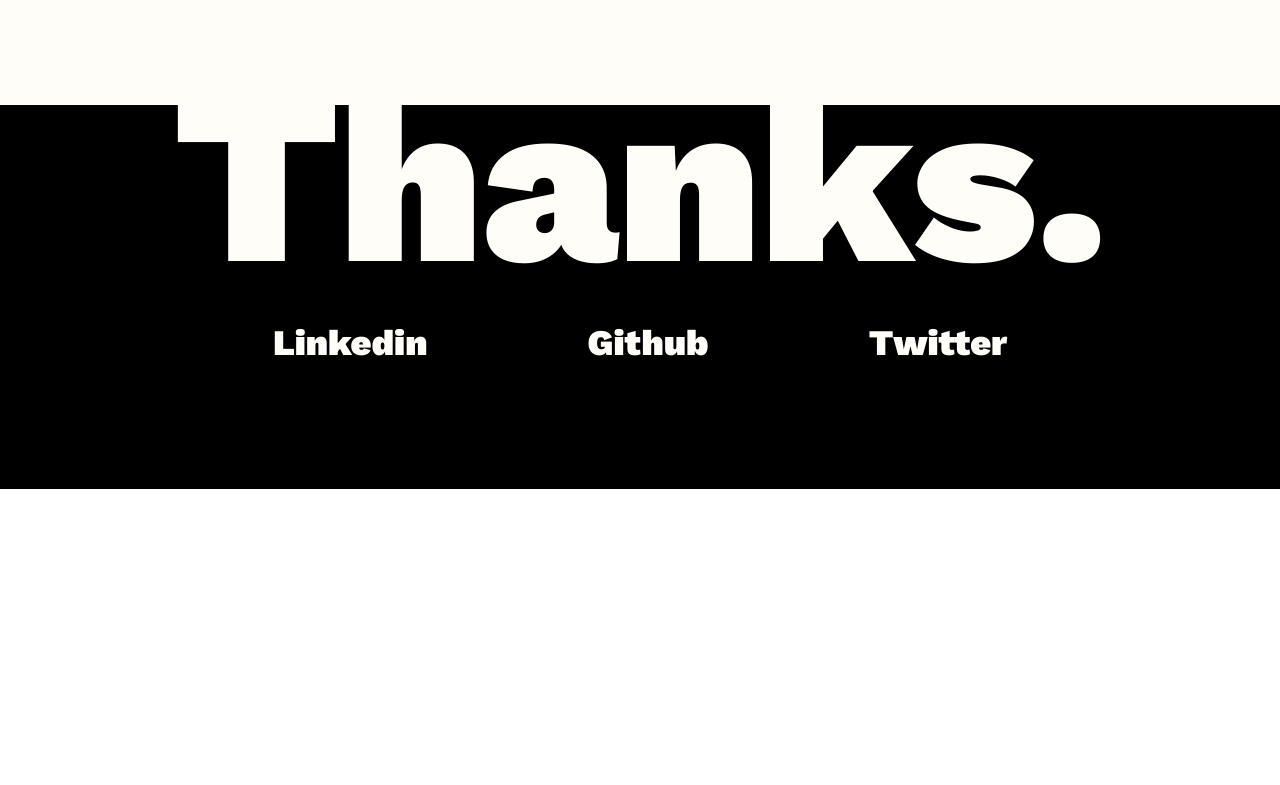
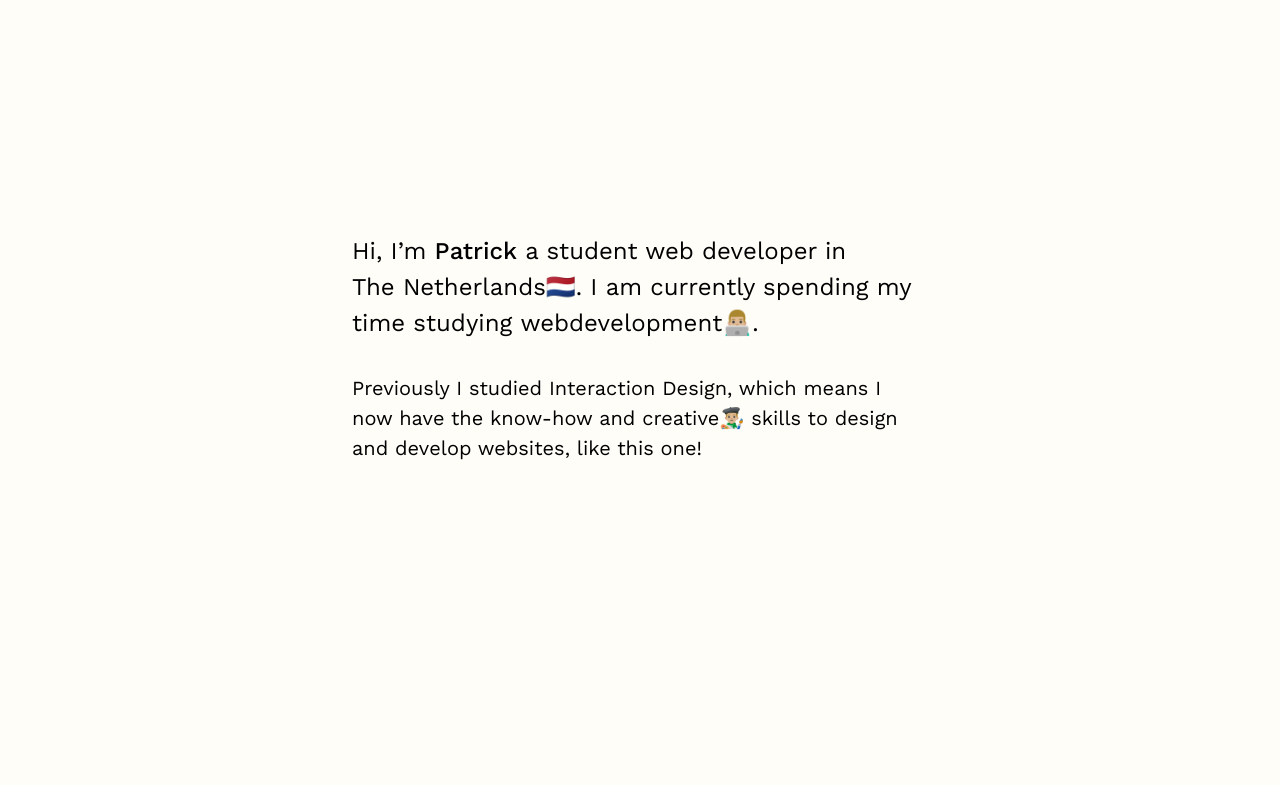
Before and after one commit to Patrickroelofs/Patrickroelofs.com, a React (Create React App) app in the folder client/: page / in a window 1280 px wide. Shown: the part 695-1480 px from the top of the page. Before the commit the page ends 1184 px from the top, so only its background shows below. Built offline with nearby package versions, Linux system fonts and the light colour scheme; what @tailwindcss/typography would draw is missing.

Commit message:
Update file structure, re-add description.

```diff
--- a/client/src/app/views/home/Home.jsx
+++ b/client/src/app/views/home/Home.jsx
@@ -1,6 +1,7 @@
+/* eslint-disable max-len */
 import React from 'react';
-import Footer from '../../footer/Footer';
-import Header from './header/Header';
+import Footer from '../../../components/footer/Footer';
+import Header from '../../../components/home/header/Header';
 
 function Home() {
   return (
@@ -10,6 +11,20 @@ function Home() {
           <Header />
         </main>
 
+        <section className="w-screen h-screen max-w-xl m-auto py-32">
+          <p className="block text-2xl font-headers leading-normal">
+            Hi, I’m&nbsp;
+            <span className="hover:underline cursor-pointer font-medium">Patrick</span>
+            &nbsp;a student web developer in
+            <br />
+            <span className="hover:underline cursor-pointer">The Netherlands</span>
+            🇳🇱. I am currently spending my time studying&nbsp;
+            <span className="hover:underline cursor-pointer">webdevelopment</span>
+            👨🏼‍💻.
+          </p>
+          <p className="block text-xl font-headers pt-8 leading-normal">Previously I studied Interaction Design, which means I now have the know-how and creative👨🏼‍🎨 skills to design and develop websites, like this one!</p>
+        </section>
+
         <Footer />
       </div>
 
--- a/client/src/stylesheet.css
+++ b/client/src/stylesheet.css
@@ -9,3 +9,10 @@
     @apply focus:outline-none;
   }
 }
+
+@layer utilities {
+  .text-gradient {
+    background-clip: text;
+    -webkit-text-fill-color: transparent;
+  }
+}
```
Also changed, not shown: client/src/components/footer/Footer.jsx (renamed from client/src/app/footer/Footer.jsx), client/src/components/home/header/Header.jsx (renamed from client/src/app/views/home/header/Header.jsx).
